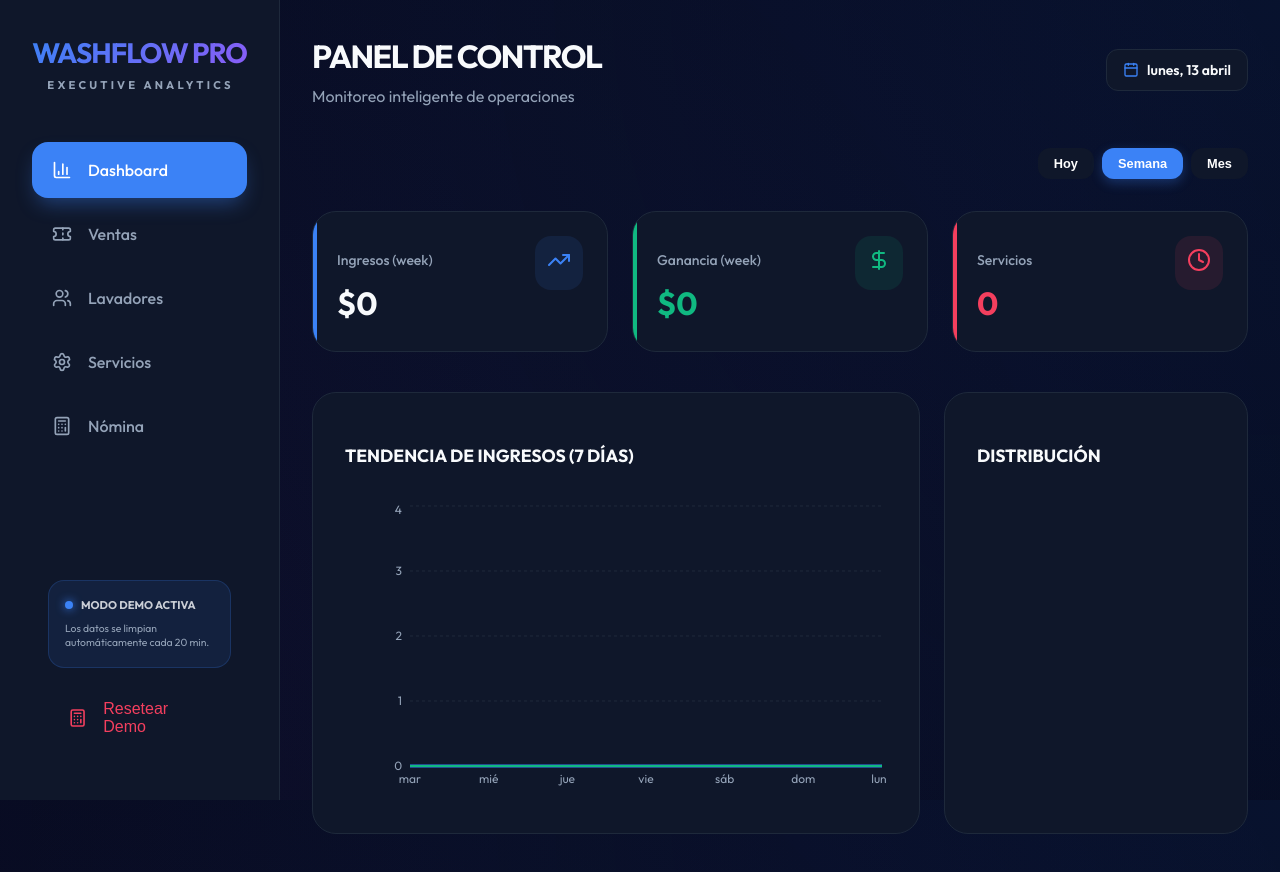
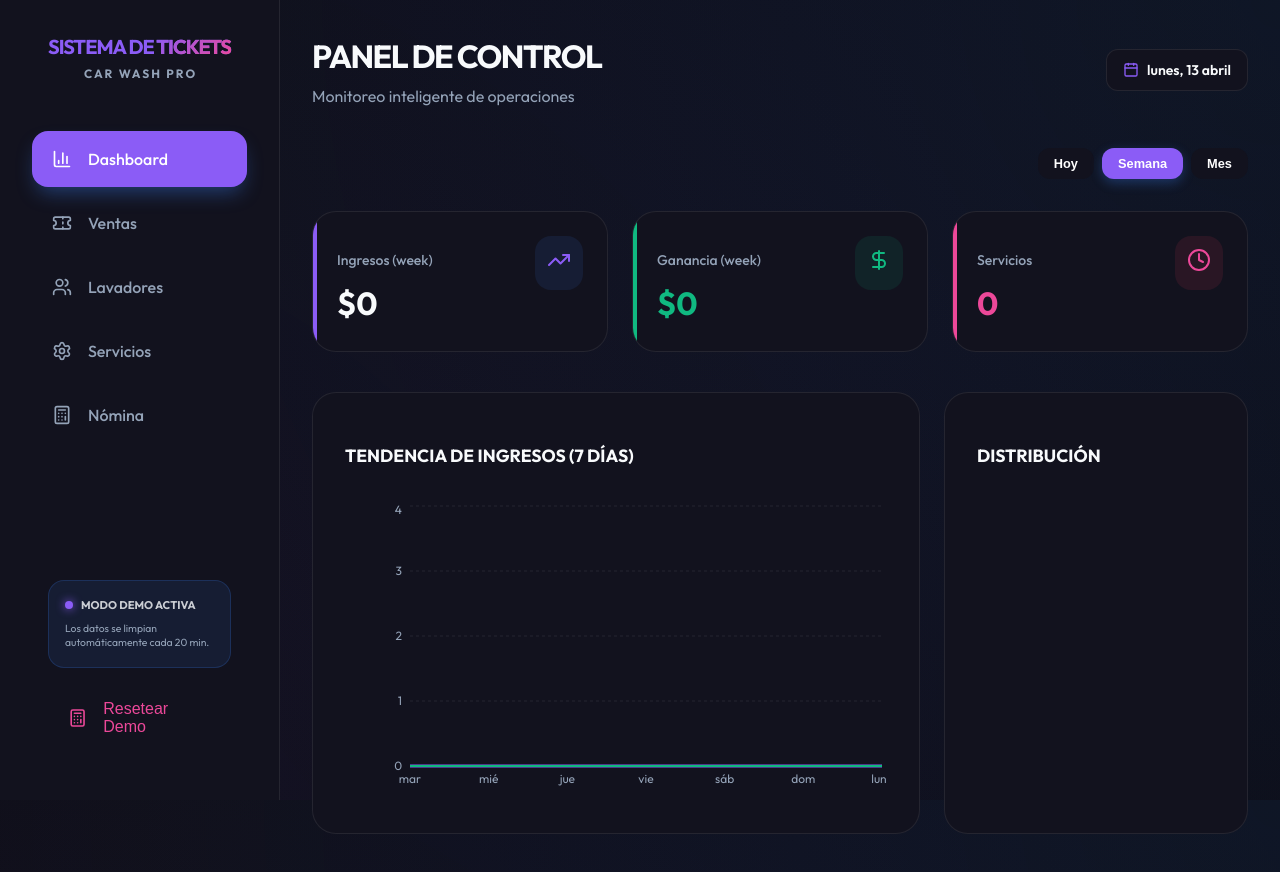
Before and after one commit to moisesx04/sistema-de-lavado, a React (Vite) app: page /dashboard in a window 1280 px wide. Shown: the top 872 px of the page. Built offline with nearby package versions, Linux system fonts and the light colour scheme.

Commit message:
Rename to Sistema de Tickets and update to Premium Royal theme

```diff
--- a/index.html
+++ b/index.html
@@ -4,7 +4,7 @@
     <meta charset="UTF-8" />
     <link rel="icon" type="image/svg+xml" href="/favicon.svg" />
     <meta name="viewport" content="width=device-width, initial-scale=1.0" />
-    <title>sistema-de-car-wash</title>
+    <title>Sistema de Tickets para Car Wash Pro</title>
   </head>
   <body>
     <div id="root"></div>
--- a/src/components/DashboardLayout.tsx
+++ b/src/components/DashboardLayout.tsx
@@ -23,8 +23,8 @@ export default function DashboardLayout() {
     <div className="app-container">
       <aside className="sidebar">
         <div className="sidebar-logo text-center">
-          <h1 style={{ textAlign: 'center' }}>WASHFLOW <span className="gradient-text">PRO</span></h1>
-          <p style={{ textAlign: 'center' }}>Executive Analytics</p>
+          <h1 style={{ textAlign: 'center', fontSize: '1.25rem' }}>SISTEMA DE <span className="gradient-text">TICKETS</span></h1>
+          <p style={{ textAlign: 'center', fontSize: '0.75rem', letterSpacing: '2px' }}>CAR WASH PRO</p>
         </div>
 
         <nav className="nav-links">
--- a/src/index.css
+++ b/src/index.css
@@ -1,19 +1,20 @@
 @import url('https://fonts.googleapis.com/css2?family=Outfit:wght@300;400;500;600;700&display=swap');
 
 :root {
-  --primary: #3b82f6;
-  --primary-hover: #2563eb;
+  --primary: #8b5cf6; /* Electric Purple */
+  --primary-hover: #7c3aed;
   --secondary: #8b5cf6;
-  --accent: #f43f5e;
-  --background: #020617;
-  --surface: #0f172a;
-  --surface-hover: #1e293b;
+  --accent: #ec4899; /* Vibrant Pink */
+  --background: #0a0a0f;
+  --surface: #12121e;
+  --surface-hover: #1b1b2f;
   --text: #f8fafc;
   --text-muted: #94a3b8;
-  --border: #1e293b;
+  --border: rgba(255, 255, 255, 0.08);
   --card-bg: rgba(15, 23, 42, 0.7);
   --success: #10b981;
   --error: #ef4444;
+  --glass: rgba(18, 18, 30, 0.7);
 
   font-family: 'Outfit', sans-serif;
   line-height: 1.5;
@@ -89,6 +90,13 @@ body {
   background: linear-gradient(135deg, var(--primary), var(--secondary));
   -webkit-background-clip: text;
   -webkit-text-fill-color: transparent;
+}
+
+.gradient-text {
+  background: linear-gradient(135deg, var(--primary), var(--accent));
+  -webkit-background-clip: text;
+  -webkit-text-fill-color: transparent;
+  background-clip: text;
 }
 
 .sidebar-logo p {
```
